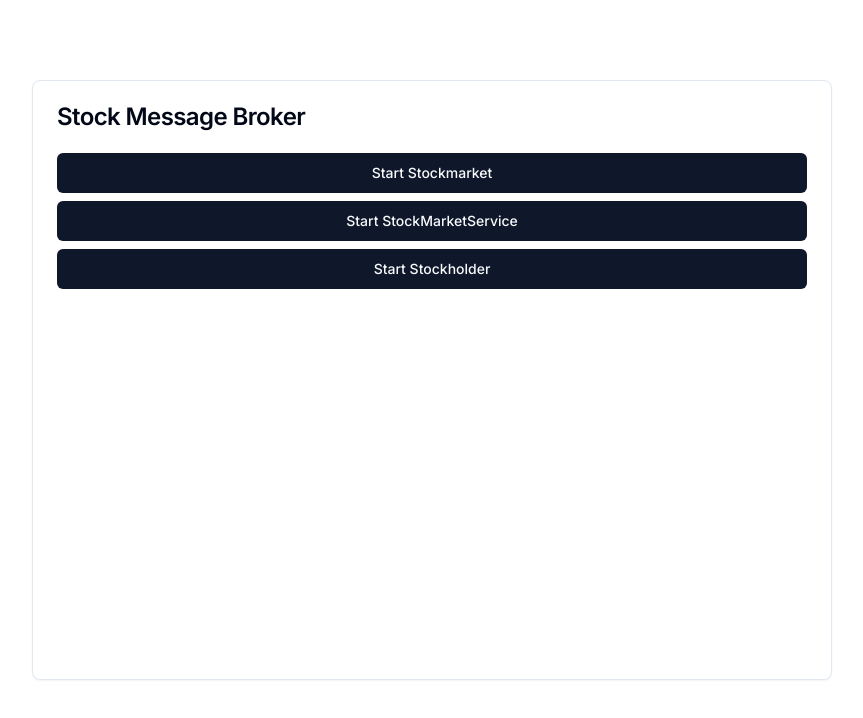
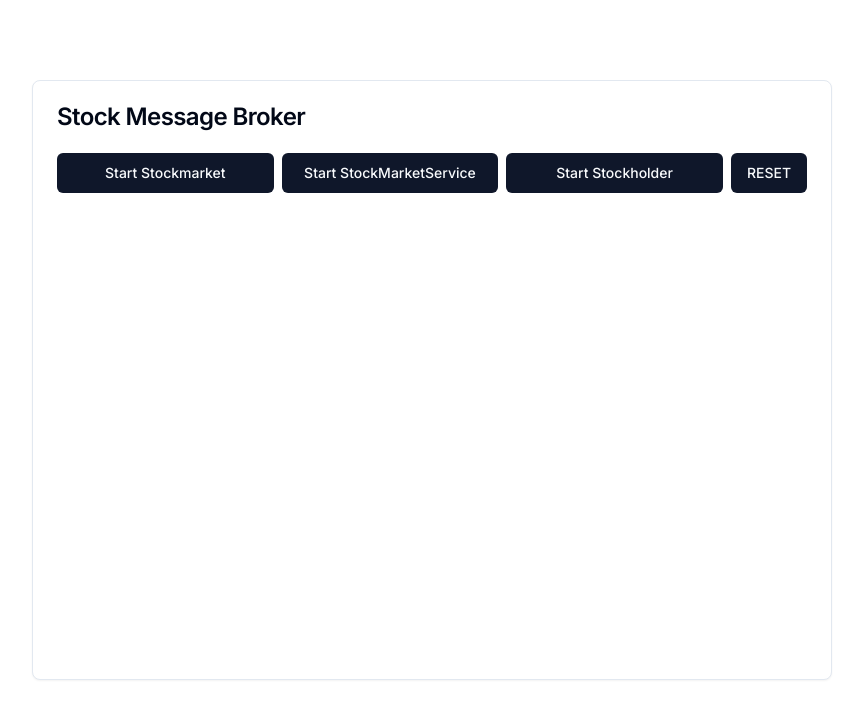
Before and after one commit to marius-a-mueller/avg-activemq, a Next.js app: page / in a window 1280 px wide. Shown: the top 718 px of the page, without its empty margins (208-1071 px from the left). Built offline with nearby package versions, Linux system fonts and the light colour scheme.

Commit message:
Added reset button

```diff
--- /dev/null
+++ b/src/app/api/reset/route.ts
@@ -0,0 +1,3 @@
+export function GET() {
+  return new Response('OK');
+}
--- a/src/app/page.tsx
+++ b/src/app/page.tsx
@@ -12,10 +12,11 @@ export default function Page() {
         <CardHeader>
           <CardTitle>Stock Message Broker</CardTitle>
         </CardHeader>
-        <CardContent className="flex flex-col gap-2">
-          <Button onClick={() => fetch('/api/stockmarket')}>Start Stockmarket</Button>
-          <Button onClick={() => fetch('/api/stockmarketservice')}>Start StockMarketService</Button>
-          <Button onClick={() => fetch('/api/stockholder')}>Start Stockholder</Button>
+        <CardContent className="flex flex-row gap-2">
+          <Button className="flex-1" onClick={() => fetch('/api/stockmarket')}>Start Stockmarket</Button>
+          <Button className="flex-1" onClick={() => fetch('/api/stockmarketservice')}>Start StockMarketService</Button>
+          <Button className="flex-1" onClick={() => fetch('/api/stockholder')}>Start Stockholder</Button>
+          <Button className="flex-2" onClick={() => fetch('/api/reset')}>RESET</Button>
         </CardContent>
       </Card>
     </div>
```
